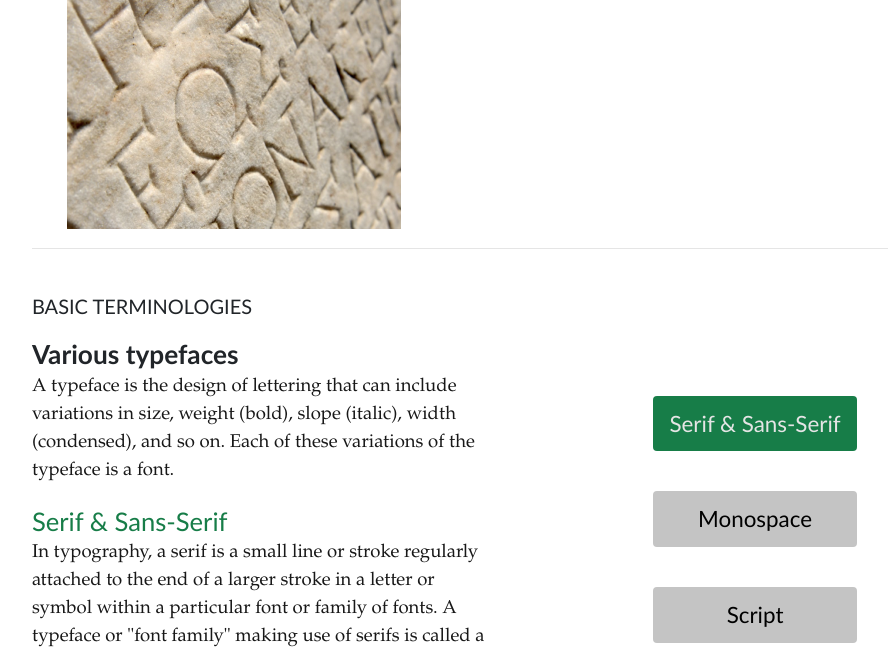
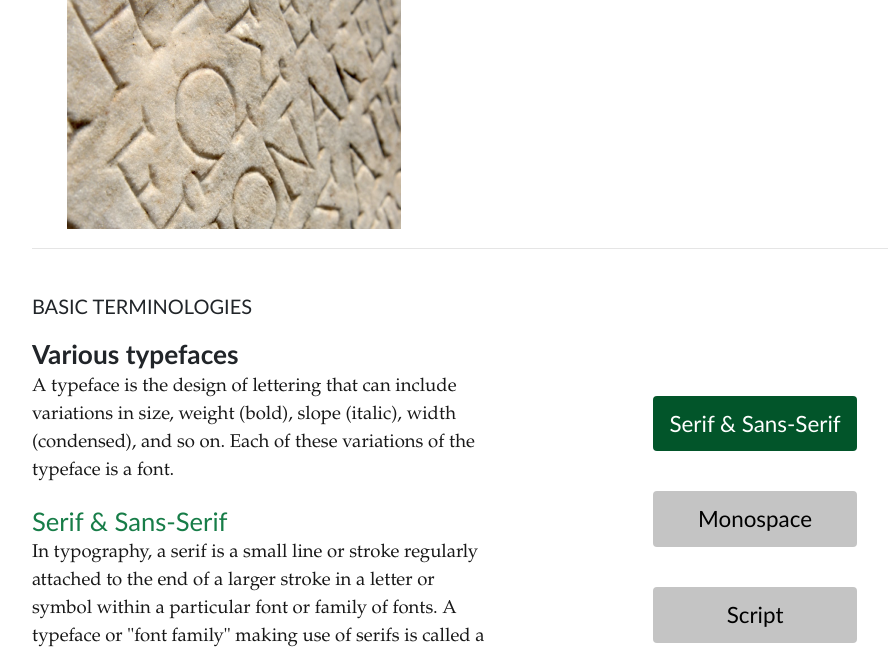
Before and after one commit to JennyShuyuLiu/JennyShuyuLiu, a PHP site: page / in a window 1280 px wide. Shown: the part 867-1518 px from the top of the page, without its empty margins (131-1019 px from the left). Run offline with PHP 8.4, Linux system fonts and the light colour scheme; some libraries are stand-ins or nearby versions; some web fonts are replaced.

Commit message:
fix color

```diff
--- a/homework_8/Assets/js/myscript.js
+++ b/homework_8/Assets/js/myscript.js
@@ -19,10 +19,10 @@ $(document).ready(function(){
             return;
         }
         //set all to not display
-        $("#font-bnt-1").css("background-color", "#C4C4C4");
-        $("#font-bnt-2").css("background-color", "#C4C4C4");
-        $("#font-bnt-3").css("background-color", "#C4C4C4");
-        $("#font-bnt-4").css("background-color", "#C4C4C4");
+        $("#font-bnt-1").css("background-color", "white");
+        $("#font-bnt-2").css("background-color", "white");
+        $("#font-bnt-3").css("background-color", "white");
+        $("#font-bnt-4").css("background-color", "white");
         $("#font-bnt-1").css("color", "black");
         $("#font-bnt-2").css("color", "black");
         $("#font-bnt-3").css("color", "black");
@@ -33,8 +33,8 @@ $(document).ready(function(){
         $("#font-div-3").css("display", "none");
         $("#font-div-4").css("display", "none");
         //set this select font to display
-        $(this).css("background-color", "#177D48");
-        $(this).css("color", "#E5E5E5");
+        $(this).css("background-color", "#02552a");
+        $(this).css("color", "white");
         fontDiv.css("display", "block");
 
     }
--- a/homework_8/Assets/styles/style.css
+++ b/homework_8/Assets/styles/style.css
@@ -210,8 +210,8 @@ h5 {
 }
 
 #font-bnt-1{
-    background: #177D48;
-    color:  #E5E5E5;
+    background: #02552a;
+    color:  white;
 }
 
 /*=============Some component and label style ===================*/
```
